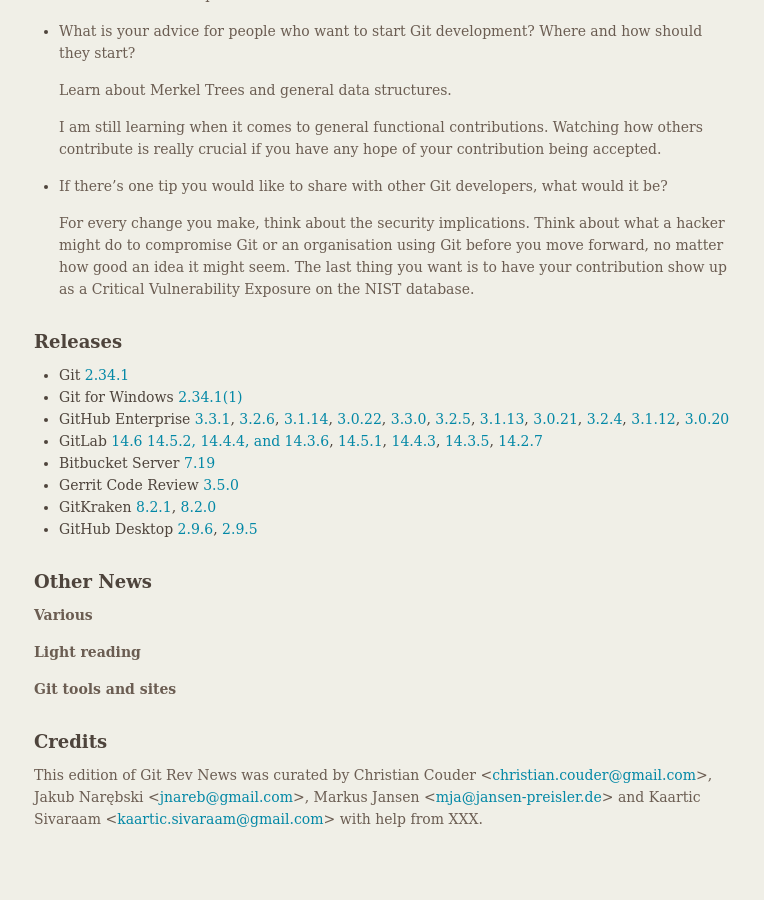
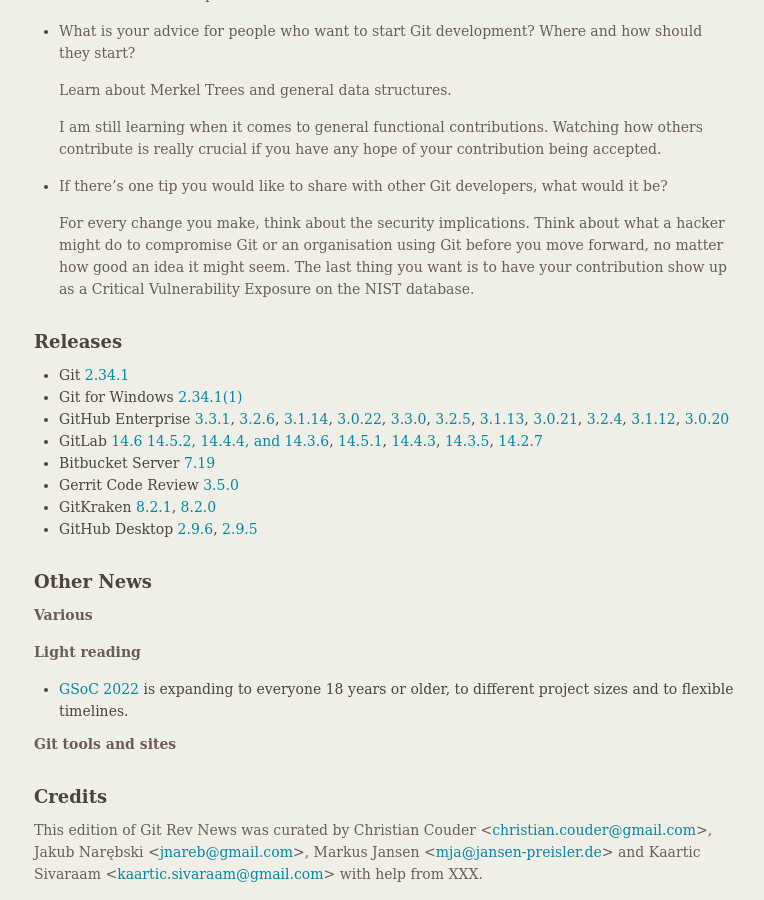
Before and after one commit to git/git.github.io, a Jekyll site: the page built from rev_news/drafts/edition-82.md, in a window 1280 px wide and 900 px high, scrolled down 1548 px. Shown: the whole window, without its empty margins (375-1139 px from the left). Built offline with Jekyll 4.4.1, drawn with Linux system fonts in a browser that asks for light colours; before the commit the page ends 2393 px from its top, so only the background shows below that.

Commit message:
rn-82: add GSoC extending news bit

```diff
--- a/rev_news/drafts/edition-82.md
+++ b/rev_news/drafts/edition-82.md
@@ -156,6 +156,8 @@
 
 __Light reading__
 
+* [GSoC 2022](https://opensource.googleblog.com/2021/11/expanding-google-summer-of-code-in-2022.html)
+  is expanding to everyone 18 years or older, to different project sizes and to flexible timelines.
 
 __Git tools and sites__
 
```
